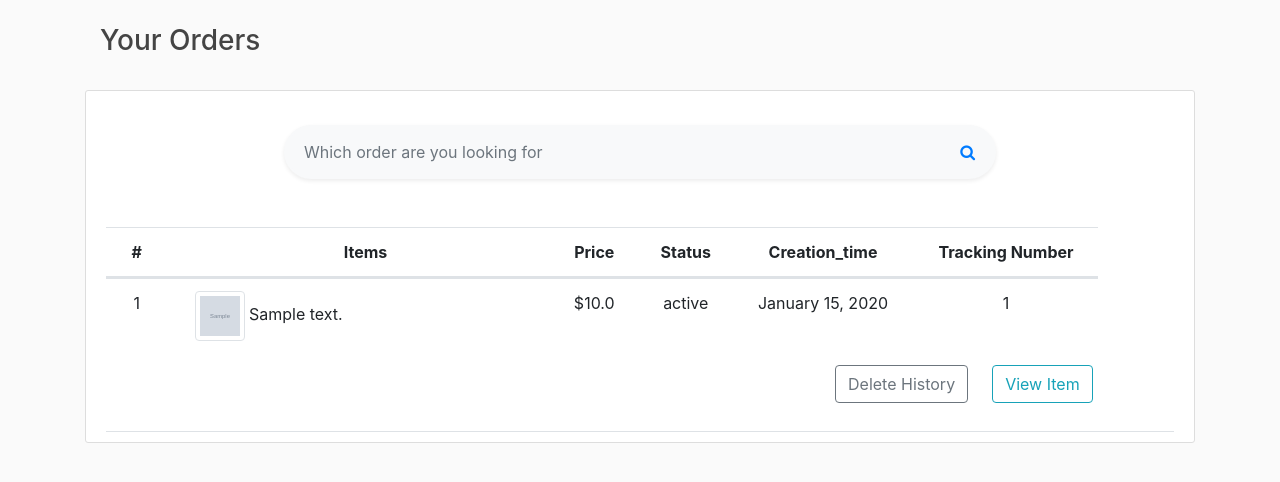
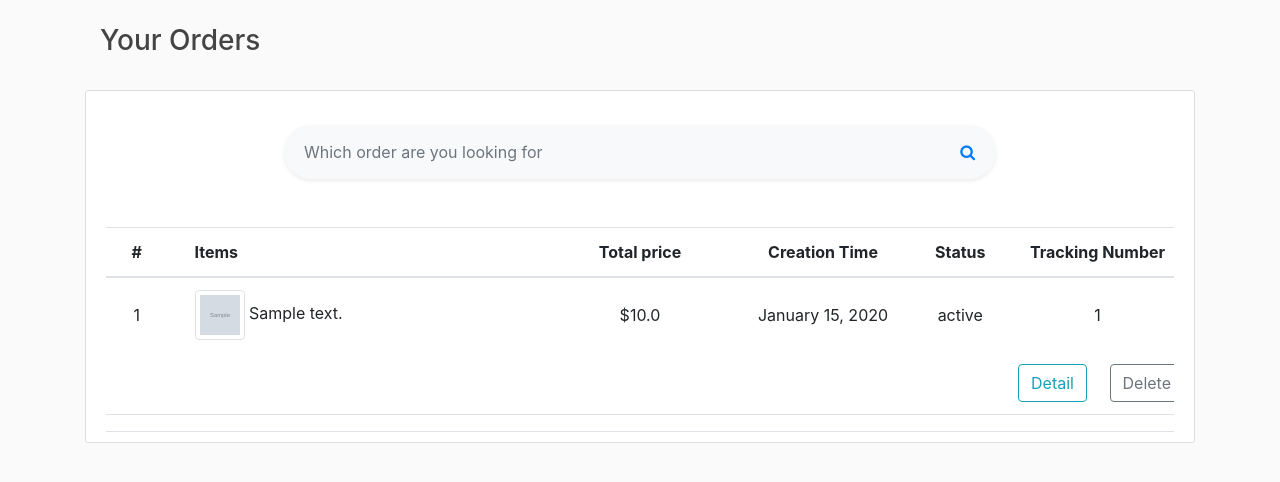
Before and after one commit to yueyang0115/mini-amazon, a Django app: page /listpackage/ in a window 1280 px wide. Shown: the part 56-538 px from the top of the page. Run offline with Django 3.2, Linux system fonts and the light colour scheme; a user stored in the database is signed in; tables that the repository leaves empty hold one stand-in row (values such as "Sample post"); grey boxes marked "Sample" are stand-in pictures; some libraries are stand-ins or nearby versions.

Commit message:
small update on package page

```diff
--- a/ERSSHW5/amazon/templates/amazon/list_package.html
+++ b/ERSSHW5/amazon/templates/amazon/list_package.html
@@ -4,7 +4,6 @@
     <br>
     <div class="content-section">
         {% if package_list %}
-
             <!--search-bar-->
             <form method="POST">
                 {% csrf_token %}
@@ -27,48 +26,49 @@
                     <tr class="row text-center">
                         <!-- thumbnail -->
                         <th class="col-1">#</th>
-                            <th class="col-4">Items</th>
-                            <th class="col-1">Price</th>
+                        <th class="col-4 text-left">Items</th>
+                        <th class="col-2">Total price</th>
+                        <th class="col-2">Creation Time</th>
                         <th class="col-1">Status</th>
-                            <th class="col-2">Creation_time</th>
                         <th class="col-2">Tracking Number</th>
                     </tr>
                     </thead>
                     <tbody>
                     {% for pack in package_list %}
-                            <tr class="row">
-                                <td class="col-1 text-center">{{forloop.counter}}</td>
-                                <td class="col-4 text-left">
+                        <tr class="row text-center">
+                            <td class="col-1 align-self-center border-top-0">{{ forloop.counter }}</td>
+                            <td class="col-4 align-self-center border-top-0 text-left">
                                 {% for key, value in item_dict.items %}
                                     {% if key is pack.id %}
                                         {% for order in value %}
                                             {% if forloop.counter < 4 %}
-                                                    <img class="img-thumbnail" style="width: 50px; height: 50px" src="{{ order.item.img }}">
+                                                <img class="img-thumbnail" style="width: 50px; height: 50px"
+                                                     src="{{ order.item.img }}">
                                                 {{ order.item.description }}
                                             {% endif %}
                                         {% endfor %}
                                     {% endif %}
                                 {% endfor %}
                             </td>
-                                <td class="col-1 text-center"> &dollar;{{pack.total}}</td>
-                                <td class="col-1 text-center">{{pack.status}}</td>
-                                <td class="col-2 text-center">{{pack.creation_time|date:"F d, Y" }}</td>
-                                <td class="col-2 text-center">{{pack.id}}</td>
+                            <td class="col-2 align-self-center border-top-0"> &dollar;{{ pack.total_fixed }}</td>
+                            <td class="col-2 align-self-center border-top-0">{{ pack.creation_time|date:"F d, Y" }}</td>
+                            <td class="col-1 align-self-center border-top-0">{{ pack.status }}</td>
+                            <td class="col-2 align-self-center border-top-0">{{ pack.id }}</td>
                         </tr>
-                            <tr class = 'row'>
-                                <td class="offset-8 border-top-0">
-                                    <a href = "{% url 'delete-package' pack.id  %}" class="btn btn-outline-secondary">Delete History</a>
-
+                        <tr class="row border-bottom">
+                            <td class="col-md-10 border-top-0"></td>
+                            <td class="border-top-0 col-md-1">
+                                <a href="/listpackage/{{ pack.id }}/" class="btn btn-outline-info">Detail</a>
                             </td>
-                                <td class=" border-top-0">
-                                     <a href = "/listpackage/{{ pack.id }}/" class = "btn btn-outline-info" >View Item</a>
+                            <td class="border-top-0 col-md-1">
+                                <a href="{% url 'delete-package' pack.id %}"
+                                   class="btn btn-outline-secondary">Delete</a>
                             </td>
                         </tr>
                     {% endfor %}
                     </tbody>
                 </table>
             </div>
-
         {% else %}
             <h4 class="m-4">No order found,
                 <a href="{% url 'home' %}">buy something TODAY!</a>
```
Lines whose indentation alone changed are shown as unchanged.
